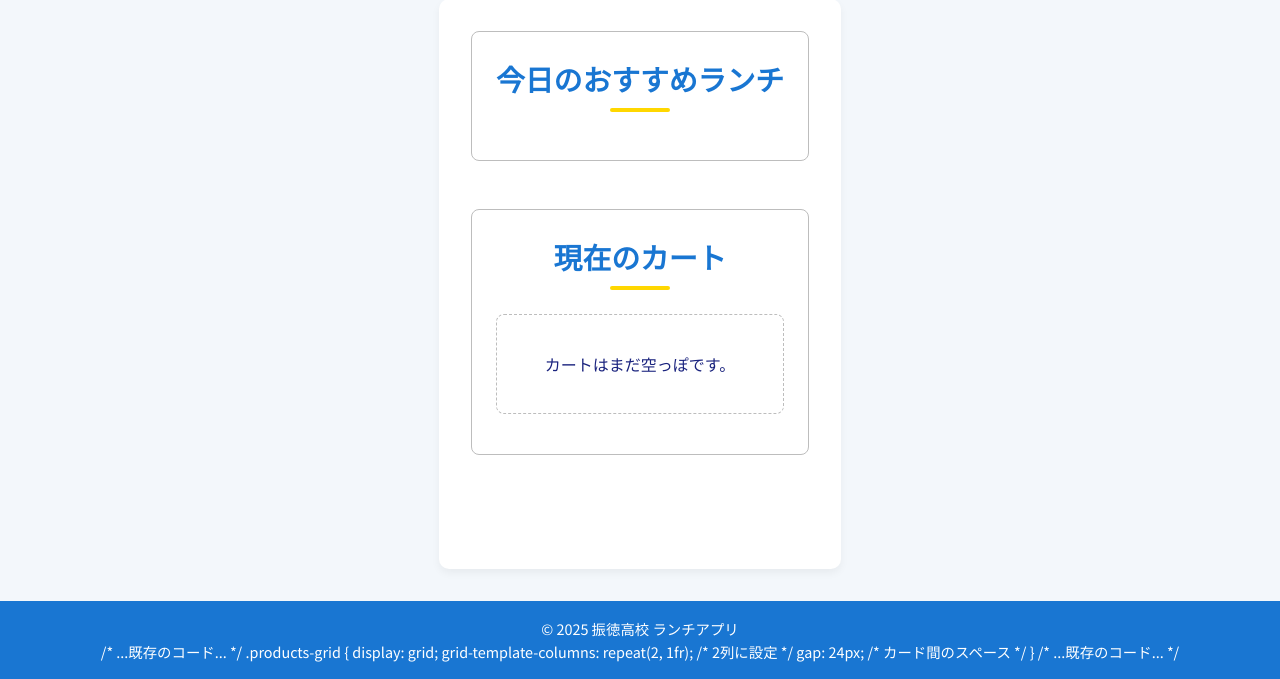
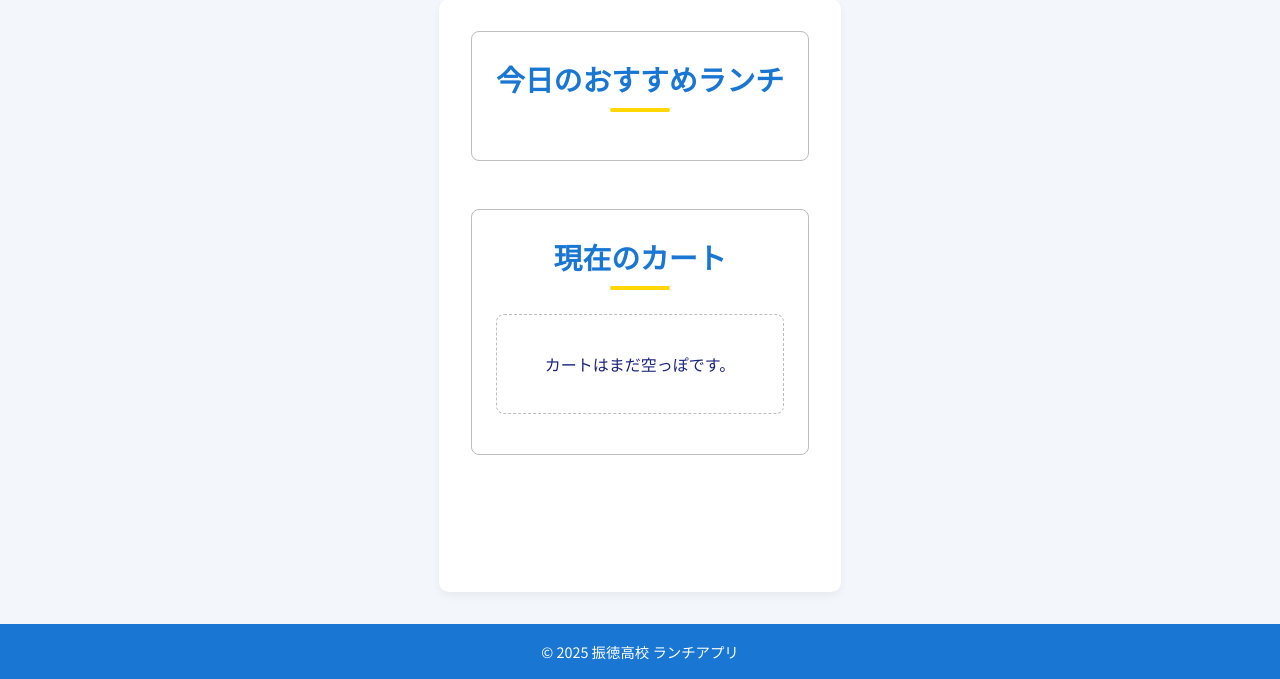
Before and after one commit to skawashin1122/lunch-app, a Flask app: page / in a window 1280 px wide. Shown: the part 121-800 px from the top of the page. Run offline with Flask 3, Linux system fonts and the light colour scheme; data that the repository does not hold is empty.

```diff
--- a/app/templates/index.html
+++ b/app/templates/index.html
@@ -58,13 +58,7 @@
     </main>
 
     <footer>
-        <p>&copy; 2025 振徳高校 ランチアプリ</p>        /* ...既存のコード... */
-        .products-grid {
-            display: grid;
-            grid-template-columns: repeat(2, 1fr); /* 2列に設定 */
-            gap: 24px; /* カード間のスペース */
-        }
-        /* ...既存のコード... */
+        <p>&copy; 2025 振徳高校 ランチアプリ</p>
     </footer>
 
     <script src="{{ url_for('static', filename='js/script.js') }}"></script>
```
